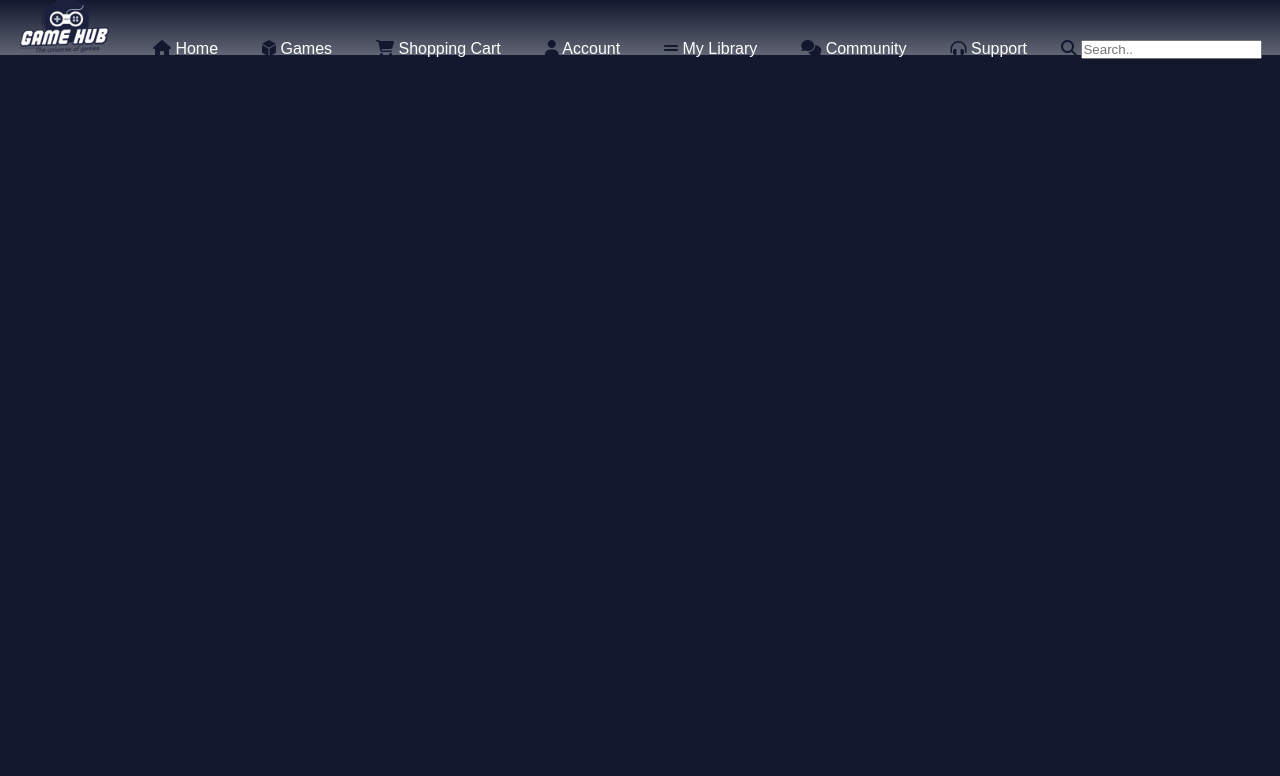
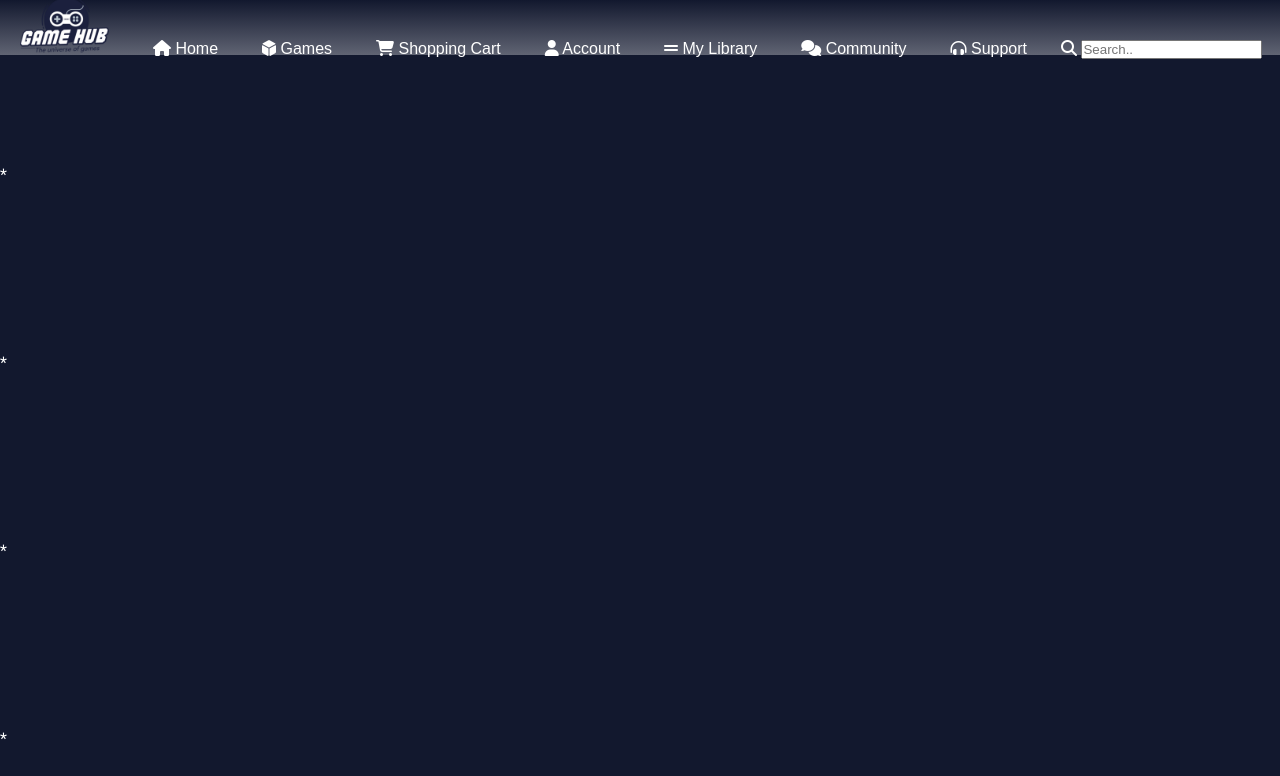
Before and after one commit to Noroff-FEU-Assignments/cross-course-project-ronmyr, a plain HTML site: page games.html in a window 1280 px wide. Drawn offline with Linux system fonts and the light colour scheme; a web font is replaced by a local one.

Commit message:
Update style-games.css
changed body style to get white icons

```diff
--- a/css/style-games.css
+++ b/css/style-games.css
@@ -6,7 +6,7 @@
     box-sizing: border-box;
     margin: 0;
     padding: 0;
-    color: #12182E;
+    color: #ffffff;
 }
 
 body {
```
